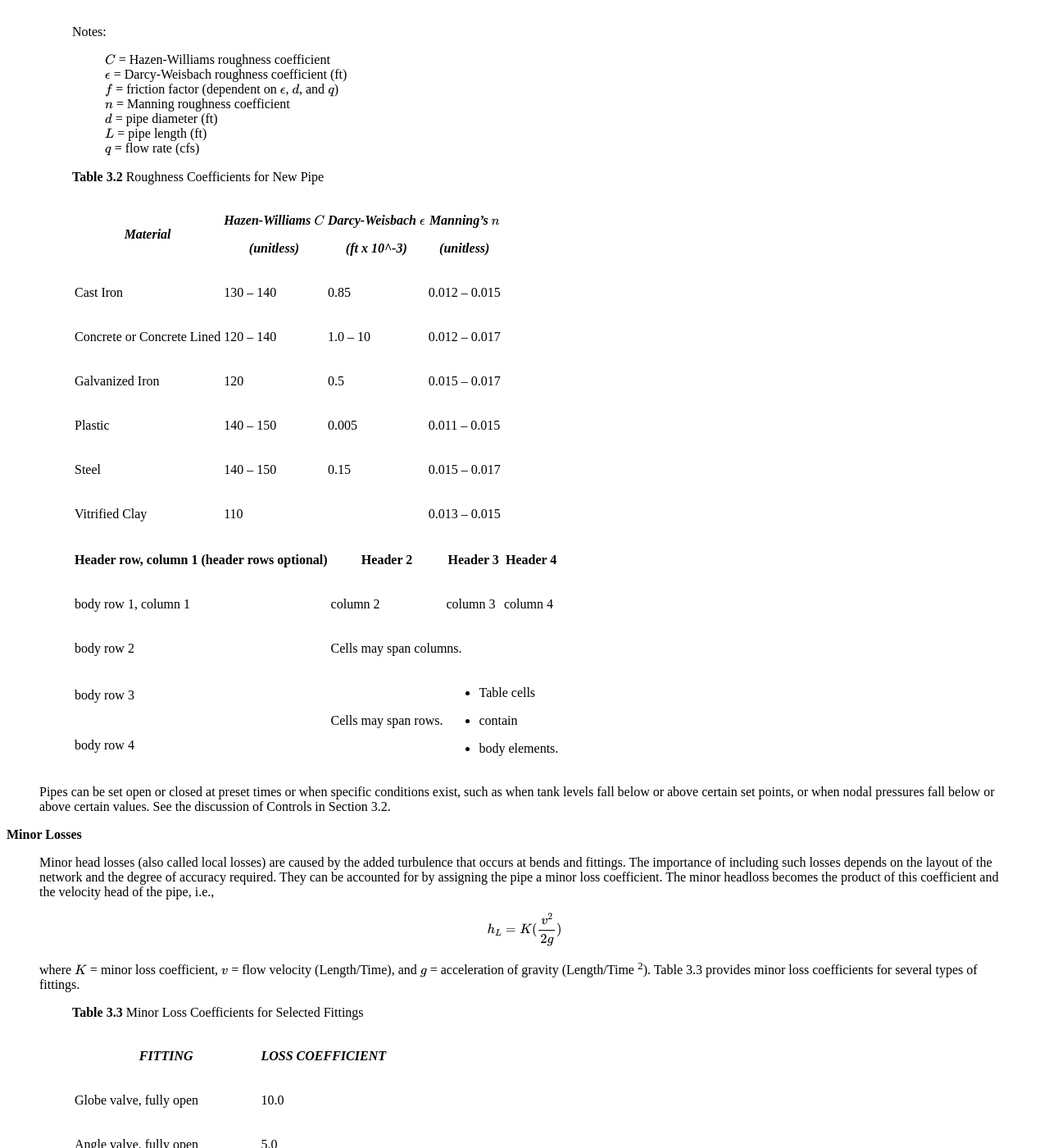
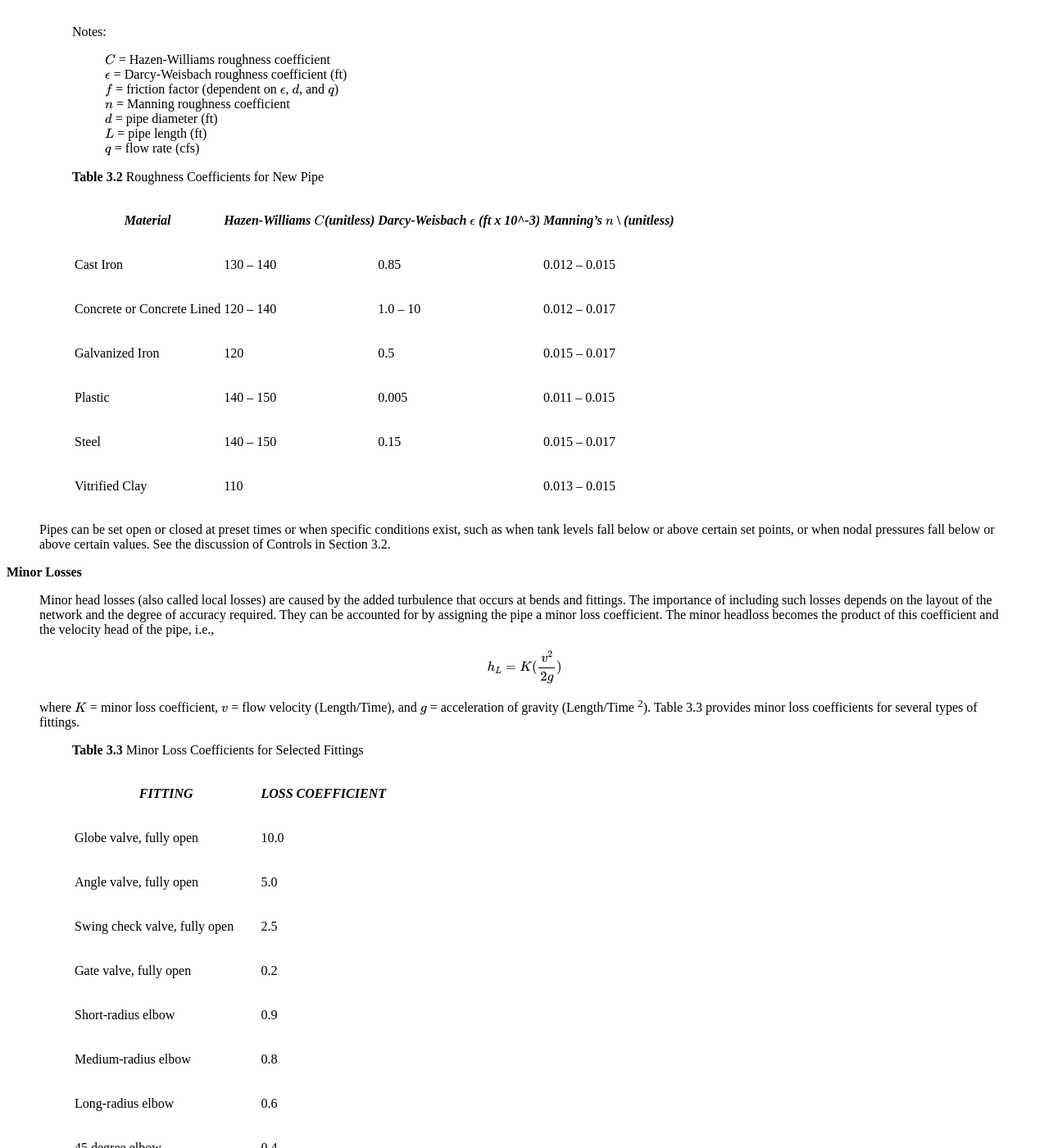
Before and after one commit to USEPA/epanet-manual, a Sphinx documentation site: the page built from docs/3_network_model.rst, in a window 1280 px wide and 1400 px high, scrolled down 3942 px. Shown: the whole window at 82% size. Built offline with Sphinx 7.4.7 and the Read the Docs theme 2.0.0, drawn with Linux system fonts in a browser that asks for light colours.

Commit message:
Signed-off-by: fengshang1972 <51705206+fengshang1972@users.noreply.github.com>

```diff
--- a/docs/3_network_model.rst
+++ b/docs/3_network_model.rst
@@ -278,8 +278,7 @@
 
     +-----------------+------------------+------------------+-----------------+
     |    *Material*   | *Hazen-Williams* | *Darcy-Weisbach* | *Manning's*     |
-    |                 | :math:`C`        | :math:`\epsilon` | :math:`n`       |
-    |                 |                  |                  |                 |
+    |                 | :math:`C`\       | :math:`\epsilon` | :math:`n` \\    |
     |                 | *(unitless)*     | *(ft x 10^-3)*   | *(unitless)*    |
     +=================+==================+==================+=================+
     |    Cast Iron    |    130 -- 140    |     0.85         |  0.012 -- 0.015 |
@@ -301,18 +300,7 @@
     |    Clay         |                  |                  |                 |
     +-----------------+------------------+------------------+-----------------+
 
-    +------------------------+------------+----------+----------+
-    | Header row, column 1   | Header 2   | Header 3 | Header 4 |
-    | (header rows optional) |            |          |          |
-    +========================+============+==========+==========+
-    | body row 1, column 1   | column 2   | column 3 | column 4 |
-    +------------------------+------------+----------+----------+
-    | body row 2             | Cells may span columns.          |
-    +------------------------+------------+---------------------+
-    | body row 3             | Cells may  | - Table cells       |
-    +------------------------+ span rows. | - contain           |
-    | body row 4             |            | - body elements.    |
-    +------------------------+------------+---------------------+
+
    Pipes can be set open or closed at preset times or when specific
    conditions exist, such as when tank levels fall below or above
    certain set points, or when nodal pressures fall below or above
```
